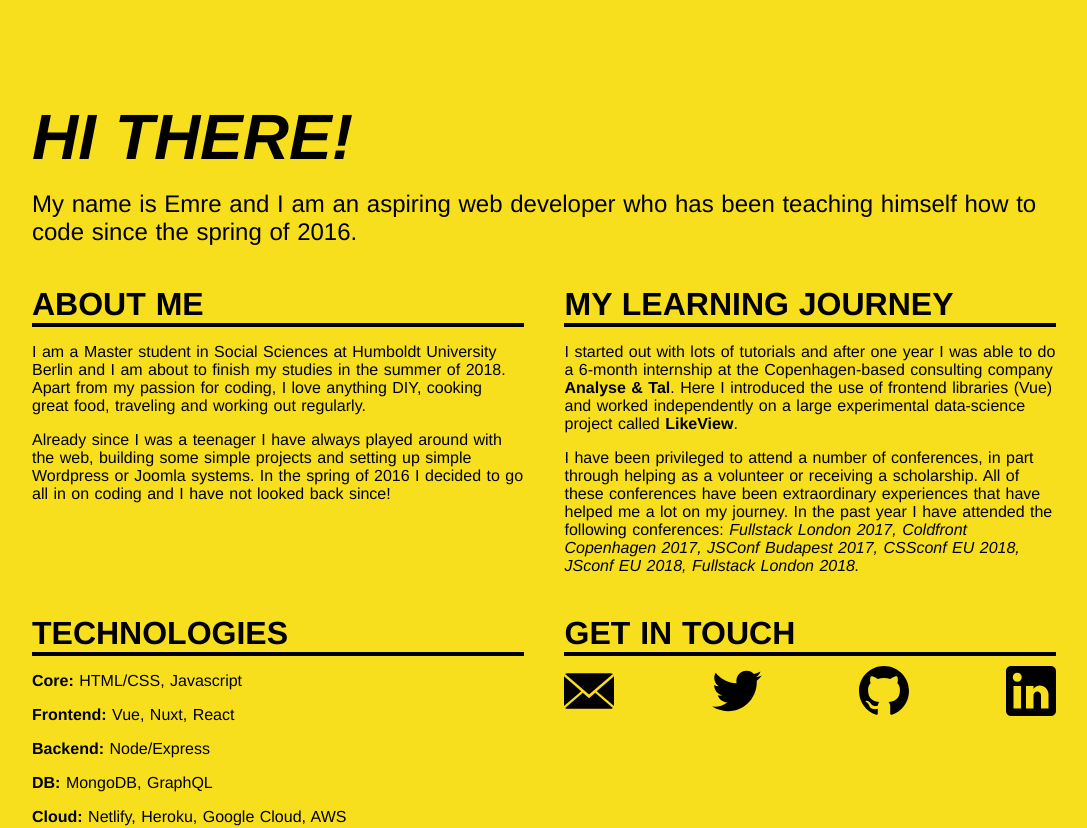
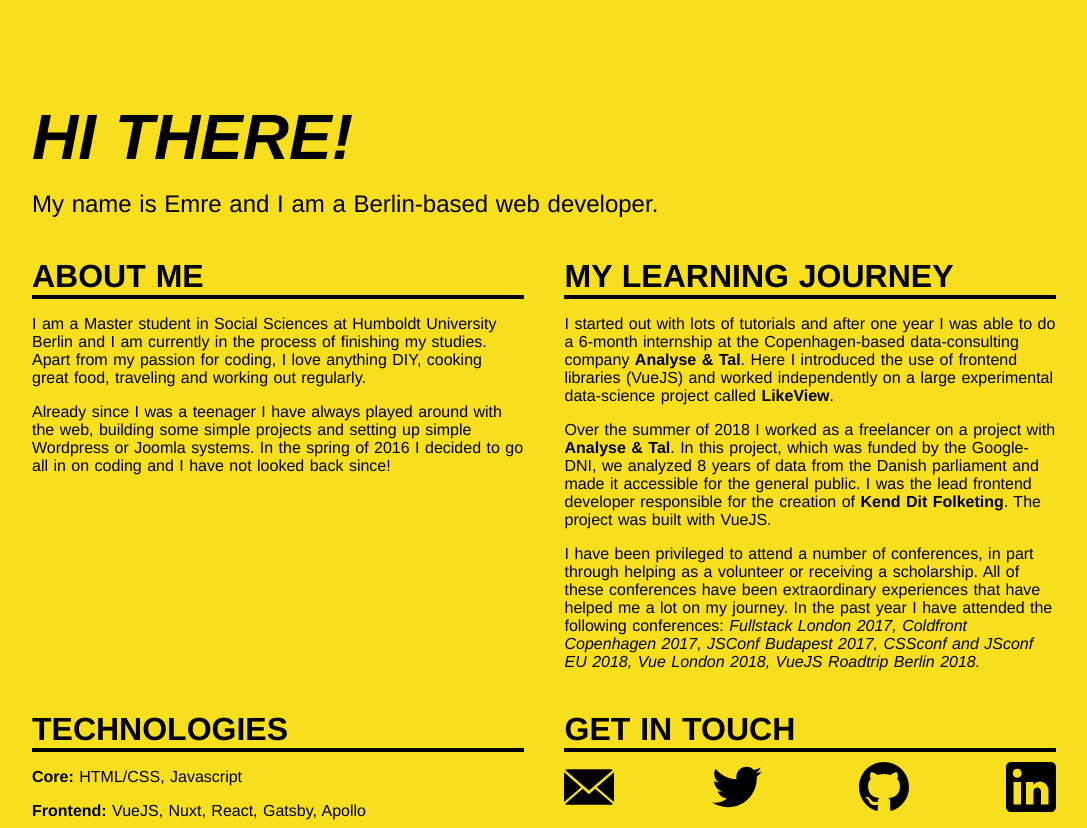
Before and after one commit to emrekaraca/portfolio, a Nuxt app: page / in a window 1280 px wide. Shown: the top 828 px of the page, without its empty margins (96-1183 px from the left). Built offline with nearby package versions, Linux system fonts and the light colour scheme.

Commit message:
small changes

```diff
--- a/pages/index.vue
+++ b/pages/index.vue
@@ -3,8 +3,7 @@
     <header class="section">
       <h1 class="title">Hi there!</h1>
       <p class="text">
-        My name is Emre and I am an aspiring web developer who has been
-        teaching himself how to code since the spring of 2016.
+        My name is Emre and I am a Berlin-based web developer.
       </p>
     </header>
     <main class="section">
@@ -12,7 +11,7 @@
         <h2 class="subtitle">ABOUT ME</h2>
         <p>
           I am a Master student in Social Sciences at Humboldt University Berlin
-          and I am about to finish my studies in the summer of 2018. Apart from my passion for coding, I
+          and I am currently in the process of finishing my studies. Apart from my passion for coding, I
           love anything DIY, cooking great food, traveling and working out regularly.
         </p>
         <p>
@@ -26,31 +25,32 @@
         <h2 class="subtitle">MY LEARNING JOURNEY</h2>
         <p>
           I started out with lots of tutorials and after one year I was able to do a 6-month
-          internship at the Copenhagen-based consulting company <a href="http://ogtal.dk" class="text-link">
-          <b>Analyse & Tal</b></a>. Here I introduced the use of frontend libraries (Vue) and
+          internship at the Copenhagen-based data-consulting company <a href="http://ogtal.dk" class="text-link">
+            <b>Analyse & Tal</b></a>. Here I introduced the use of frontend libraries (VueJS) and
           worked independently on a large experimental data-science project called <a href="https://likeview.surge.sh" class="text-link"><b>LikeView</b></a>.
         </p>
+        <p>Over the summer of 2018 I worked as a freelancer on a project with <a href="http://ogtal.dk" class="text-link">
+            <b>Analyse & Tal</b></a>. In this project, which was funded by the Google-DNI, we analyzed 8 years of data from the Danish parliament and made it accessible for the general public. I was the lead frontend developer responsible for the creation of <a href="https://kendditfolketing.dk" class="text-link"><b>Kend Dit Folketing</b></a>. The project was built with VueJS.</p>
         <p>
           I have been privileged to attend a number of conferences, in part through helping as a volunteer or receiving a scholarship.
           All of these conferences have been extraordinary experiences that have helped me a lot on my journey. In the past year I have attended
-          the following conferences: <span style="font-style: italic">Fullstack London 2017, Coldfront Copenhagen 2017, JSConf Budapest 2017, CSSconf EU 2018,
-          JSconf EU 2018, Fullstack London 2018.</span>
+          the following conferences: <span style="font-style: italic">Fullstack London 2017, Coldfront Copenhagen 2017, JSConf Budapest 2017, CSSconf and JSconf EU 2018, Vue London 2018, VueJS Roadtrip Berlin 2018.</span>
         </p>
 
       </div>
       <div class="col">
         <h2 class="subtitle">TECHNOLOGIES</h2>
         <p><b>Core: </b>HTML/CSS, Javascript</p>
-        <p><b>Frontend: </b> Vue, Nuxt, React</p>
+        <p><b>Frontend: </b> VueJS, Nuxt, React, Gatsby, Apollo</p>
         <p><b>Backend: </b> Node/Express</p>
         <p><b>DB: </b> MongoDB, GraphQL</p>
         <p><b>Cloud: </b>Netlify, Heroku, Google Cloud, AWS</p>
-        <p><b>Others: </b>D3.js, Sketch</p>
+        <p><b>Others: </b>D3.js, Sketch/Figma</p>
       </div>
       <div class="col">
         <h2 class="subtitle">GET IN TOUCH</h2>
         <div class="logo-container">
-          <a href="mailto:creagas@googlemail.com" target="blank">
+          <a href="mailto:hi@emrekaraca.de" target="blank">
             <img src="@/assets/email.svg" alt="" class="logo">
           </a>
           <a href="https://twitter.com/HiEmreKaraca" target="blank">
```
